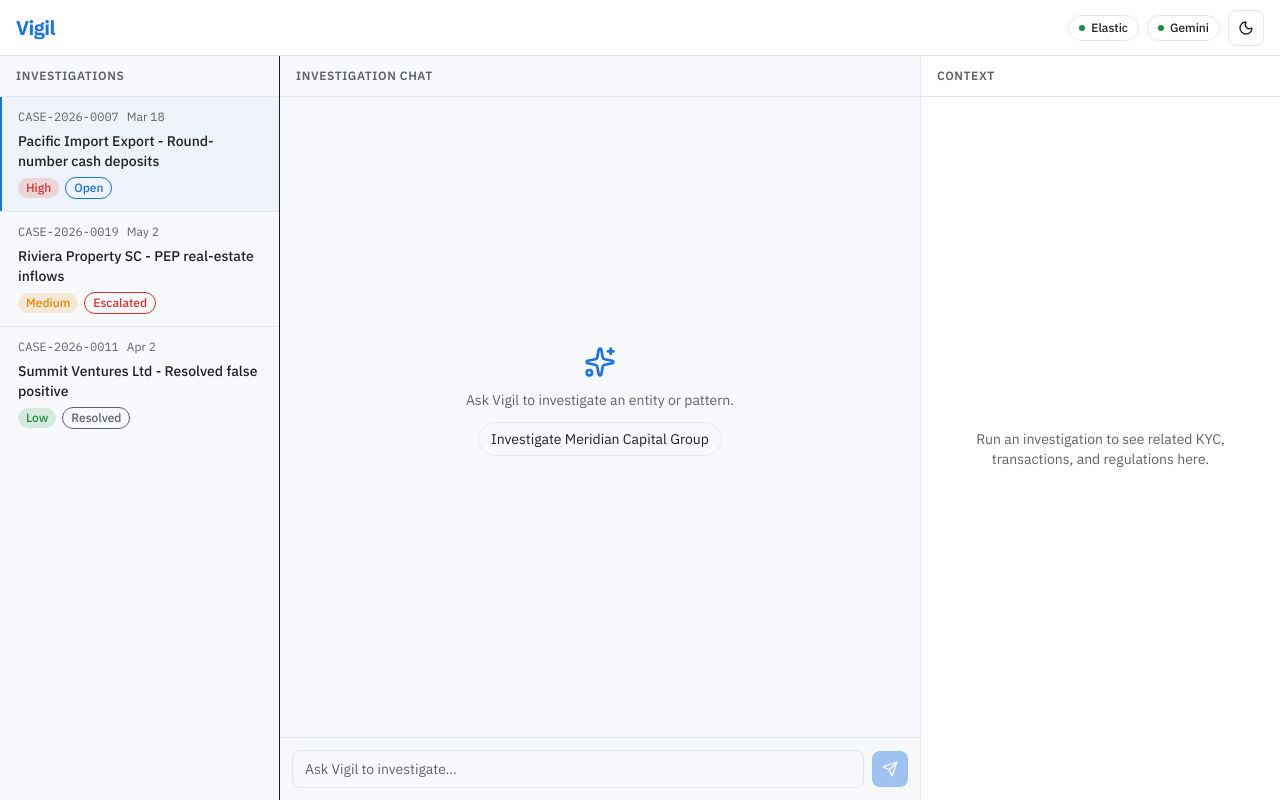
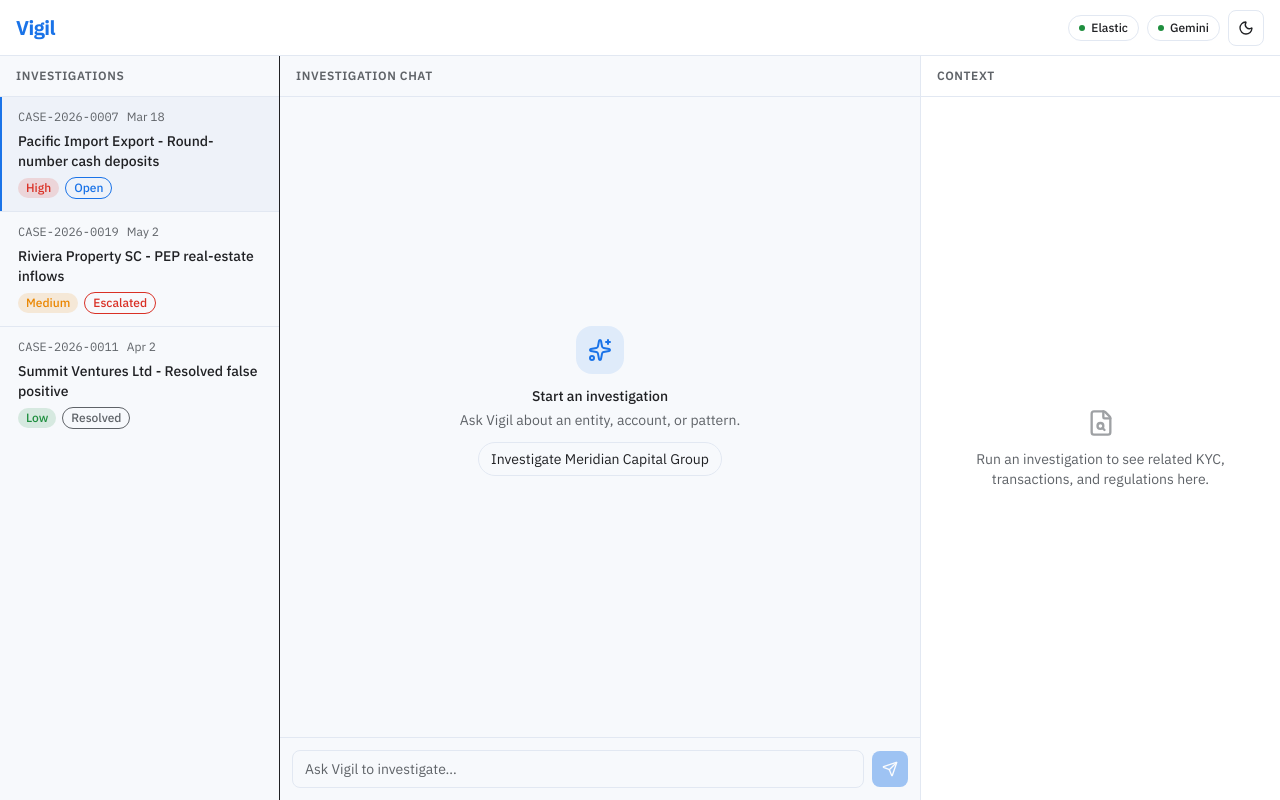
Before and after one commit to ThunderRoar/Vigil, a Next.js app in the folder frontend/: page / in a window 1280 px wide. Built offline with nearby package versions, Linux system fonts and the light colour scheme.

Commit message:
polish UI

```diff
--- a/frontend/package.json
+++ b/frontend/package.json
@@ -13,7 +13,8 @@
     "next": "16.2.7",
     "next-themes": "^0.4.6",
     "react": "19.2.4",
-    "react-dom": "19.2.4"
+    "react-dom": "19.2.4",
+    "react-markdown": "^10.1.0"
   },
   "devDependencies": {
     "@tailwindcss/postcss": "^4",
--- a/frontend/src/app/globals.css
+++ b/frontend/src/app/globals.css
@@ -51,6 +51,33 @@ body {
   height: 100%;
 }
 
+/* Animations */
+@keyframes fade-in-up {
+  from { opacity: 0; transform: translateY(8px); }
+  to   { opacity: 1; transform: translateY(0); }
+}
+.fade-in-up { animation: fade-in-up 0.35s ease-out both; }
+
+@keyframes highlight-pulse {
+  0%   { background-color: color-mix(in srgb, var(--primary) 22%, transparent); }
+  100% { background-color: transparent; }
+}
+.highlight-pulse { animation: highlight-pulse 2s ease-out; }
+
+/* Micro Interactions */
+* { scrollbar-width: thin; scrollbar-color: var(--border) transparent; }
+::-webkit-scrollbar { width: 8px; height: 8px; }
+::-webkit-scrollbar-track { background: transparent; }
+::-webkit-scrollbar-thumb { background: var(--border); border-radius: 9999px; }
+::-webkit-scrollbar-thumb:hover { background: var(--muted); }
+
+button:focus-visible,
+a:focus-visible,
+input:focus-visible {
+  outline: 2px solid var(--primary);
+  outline-offset: 2px;
+}
+
 body {
   background: var(--background);
   color: var(--foreground);
--- a/frontend/src/components/CaseList.tsx
+++ b/frontend/src/components/CaseList.tsx
@@ -7,10 +7,11 @@ function formatDate(iso: string) {
   return new Date(iso).toLocaleDateString("en-US", { month: "short", day: "numeric" });
 }
 
-export function CaseList({ cases, selectedId, onSelect }: {
+export function CaseList({ cases, selectedId, onSelect, highlightId }: {
   cases: CaseFile[];
   selectedId: string | null;
   onSelect: (id: string) => void;
+  highlightId?: string | null;
 }) {
   return (
     <ul className="divide-y divide-border">
@@ -22,7 +23,7 @@ export function CaseList({ cases, selectedId, onSelect }: {
               onClick={() => onSelect(c.case_id)}
               className={`flex w-full flex-col gap-1.5 border-l-2 px-4 py-3 text-left transition-colors hover:bg-surface-2 ${
                 active ? "border-primary bg-surface-2" : "border-transparent"
-              }`}
+              } ${c.case_id === highlightId ? "highlight-pulse" : ""}`}
             >
               <div className="flex items-center justify-between gap-2">
                 <span className="font-mono text-xs text-muted">{c.case_id}</span>
--- a/frontend/src/components/ChatPanel.tsx
+++ b/frontend/src/components/ChatPanel.tsx
@@ -5,6 +5,7 @@ import { Send, Loader2, Check, Sparkles, Save } from "lucide-react";
 import { mockKyc, mockTransactions, mockRegulations } from "@/lib/mockData";
 import type { InvestigationContext } from "@/components/ContextPanel";
 import type { CaseFile } from "@/lib/types";
+import { Markdown } from "@/components/Markdown";
 
 type ToolCall = { label: string; done: boolean };
 type Msg = {
@@ -30,14 +31,14 @@ const STEPS: { label: string; patch?: InvestigationContext }[] = [
   { label: "Searching regulations (SAR, cross-border)", patch: { regulation: sarReg } },
   { label: "Searching past case files" },
 ];
-const ANSWER = `I investigated Meridian Capital Group (ACC-8891) and found serious red flags:
+const ANSWER = `I investigated **Meridian Capital Group** (\`ACC-8891\`) and found serious red flags:
 
-• Velocity anomaly: 26 wires in two tight bursts (14 on May 15, 12 on Jun 3), totaling $532,500 to Aurora Holdings Ltd (Cyprus).
-• KYC: risk score 78/100, documentation INCOMPLETE.
-• Cross-border transfers to a high-risk jurisdiction.
-• Under the Bank Secrecy Act, this likely meets the threshold for a SAR filing.
+- **Velocity anomaly:** 26 wires in two tight bursts (14 on May 15, 12 on Jun 3), totaling **$532,500** to Aurora Holdings Ltd (Cyprus).
+- **KYC:** risk score **78/100**, documentation **incomplete**.
+- **Cross-border** transfers to a high-risk jurisdiction.
+- Under the **Bank Secrecy Act**, this likely meets the threshold for a **SAR filing**.
 
-Recommendation: escalate for SAR filing, request updated KYC documents, and place enhanced monitoring on ACC-8891.
+**Recommendation:** escalate for SAR filing, request updated KYC documents, and place enhanced monitoring on \`ACC-8891\`.
 
 Would you like me to save a case file?`;
 
@@ -133,15 +134,20 @@ export function ChatPanel({ onContext, onResetContext, onSaveCase }: {
     <div className="flex h-full flex-col">
       {/* message thread */}
       <div className="flex-1 space-y-4 overflow-y-auto p-4">
-        {messages.length === 0 && (
-          <div className="flex h-full flex-col items-center justify-center gap-3 text-center">
-            <Sparkles className="h-8 w-8 text-primary" />
-            <p className="text-sm text-muted">
-              Ask Vigil to investigate an entity or pattern.
-            </p>
+      {messages.length === 0 && (
+          <div className="fade-in-up flex h-full flex-col items-center justify-center gap-3 px-6 text-center">
+            <div className="flex h-12 w-12 items-center justify-center rounded-2xl bg-primary/10">
+              <Sparkles className="h-6 w-6 text-primary" />
+            </div>
+            <div>
+              <p className="text-sm font-medium text-foreground">Start an investigation</p>
+              <p className="mt-1 text-sm text-muted">
+                Ask Vigil about an entity, account, or pattern.
+              </p>
+            </div>
             <button
               onClick={() => send(PROMPT)}
-              className="rounded-full border border-border px-3 py-1.5 text-sm text-foreground transition-colors hover:bg-surface-2"
+              className="rounded-full border border-border px-3 py-1.5 text-sm text-foreground transition-colors hover:border-primary hover:text-primary"
             >
               {PROMPT}
             </button>
@@ -150,19 +156,19 @@ export function ChatPanel({ onContext, onResetContext, onSaveCase }: {
 
         {messages.map((msg) =>
           msg.role === "user" ? (
-            <div key={msg.id} className="flex justify-end">
+            <div key={msg.id} className="flex justify-end fade-in-up">
               <div className="max-w-[80%] rounded-2xl rounded-br-sm bg-primary px-4 py-2 text-sm text-white">
                 {msg.content}
               </div>
             </div>
           ) : (
-            <div key={msg.id} className="flex justify-start">
+            <div key={msg.id} className="flex justify-start fade-in-up">
               <div className="max-w-[85%] space-y-2">
                 {/* tool call indicators */}
                 {msg.tools && msg.tools.length > 0 && (
                   <div className="space-y-1">
                     {msg.tools.map((t, i) => (
-                      <div key={i} className="flex items-center gap-2 text-xs text-muted">
+                      <div key={i} className="flex items-center gap-2 text-xs text-muted fade-in-up">
                         {t.done ? (
                           <Check className="h-3.5 w-3.5 text-success" />
                         ) : (
@@ -175,8 +181,8 @@ export function ChatPanel({ onContext, onResetContext, onSaveCase }: {
                 )}
                 {/* final answer */}
                 {msg.content && (
-                  <div className="whitespace-pre-line rounded-2xl rounded-bl-sm border border-border bg-surface px-4 py-3 text-sm leading-relaxed text-foreground">
-                    {msg.content}
+                  <div className="rounded-2xl rounded-bl-sm border border-border bg-surface px-4 py-3 text-sm text-foreground">
+                    <Markdown>{msg.content}</Markdown>
                   </div>
                 )}
                 {msg.offerSave && (
--- a/frontend/src/components/ContextPanel.tsx
+++ b/frontend/src/components/ContextPanel.tsx
@@ -1,4 +1,5 @@
 import type { KycRecord, Transaction, Regulation, RiskLevel } from "@/lib/types";
+import { FileSearch } from "lucide-react";
 
 // Shared shape for context (UI state not index)
 export type InvestigationContext = {
@@ -30,7 +31,7 @@ function Field({ label, value, alert }: { label: string; value: string; alert?:
 
 function KycCard({ kyc }: { kyc: KycRecord }) {
   return (
-    <div className="space-y-3 rounded-xl border border-border bg-surface p-4">
+    <div className="space-y-3 rounded-xl border border-border bg-surface p-4 fade-in-up">
       <div className="flex items-center justify-between">
         <h3 className="text-sm font-semibold text-foreground">{kyc.customer_name}</h3>
         <span className="font-mono text-xs text-muted">{kyc.account_id}</span>
@@ -64,7 +65,7 @@ function KycCard({ kyc }: { kyc: KycRecord }) {
 function TransactionTable({ transactions }: { transactions: Transaction[] }) {
   const total = transactions.reduce((s, t) => s + t.amount, 0);
   return (
-    <div className="overflow-hidden rounded-xl border border-border bg-surface">
+    <div className="overflow-hidden rounded-xl border border-border bg-surface fade-in-up">
       <div className="flex items-center justify-between border-b border-border px-4 py-2">
         <span className="text-xs font-semibold uppercase tracking-wide text-muted">
           Transactions
@@ -99,7 +100,7 @@ function TransactionTable({ transactions }: { transactions: Transaction[] }) {
 
 function RegulationCard({ regulation }: { regulation: Regulation }) {
   return (
-    <div className="space-y-2 rounded-xl border border-border bg-surface p-4">
+    <div className="space-y-2 rounded-xl border border-border bg-surface p-4 fade-in-up">
       <div className="flex items-center justify-between">
         <span className="text-xs font-semibold text-primary">{regulation.authority}</span>
         <span className="font-mono text-xs text-muted">{regulation.regulation_id}</span>
@@ -114,8 +115,11 @@ export function ContextPanel({ context }: { context: InvestigationContext }) {
   const hasAny = context.kyc || context.transactions || context.regulation;
   if (!hasAny) {
     return (
-      <div className="flex h-full items-center justify-center p-6 text-center text-sm text-muted">
-        Run an investigation to see related KYC, transactions, and regulations here.
+      <div className="flex h-full flex-col items-center justify-center gap-3 px-6 text-center text-muted">
+        <FileSearch className="h-7 w-7 opacity-60" />
+        <p className="text-sm">
+          Run an investigation to see related KYC, transactions, and regulations here.
+        </p>
       </div>
     );
   }
--- a/frontend/src/components/Dashboard.tsx
+++ b/frontend/src/components/Dashboard.tsx
@@ -29,10 +29,13 @@ export function Dashboard() {
     mockCaseFiles[0]?.case_id ?? null
   );
   const [context, setContext] = useState<InvestigationContext>({});
+  const [highlightId, setHighlightId] = useState<string | null>(null);
 
   function addCase(c: CaseFile) {
     setCases((prev) => [c, ...prev]);
     setSelectedId(c.case_id);
+    setHighlightId(c.case_id);
+    setTimeout(() => setHighlightId(null), 2000);
   }
 
   return (
@@ -41,7 +44,7 @@ export function Dashboard() {
 
       <div className="flex min-h-0 flex-1">
         <Panel title="Investigations" className="w-70 shrink-0 border-r border-border-surface">
-          <CaseList cases={cases} selectedId={selectedId} onSelect={setSelectedId} />
+          <CaseList cases={cases} selectedId={selectedId} onSelect={setSelectedId} highlightId={highlightId}/>
         </Panel>
 
         <Panel title="Investigation Chat" className="min-w-0 flex-1">
--- /dev/null
+++ b/frontend/src/components/Markdown.tsx
@@ -0,0 +1,18 @@
+import ReactMarkdown, { type Components } from "react-markdown";
+
+const components: Components = {
+  p: ({ children }) => <p className="mb-2 leading-relaxed last:mb-0">{children}</p>,
+  ul: ({ children }) => (<ul className="mb-2 list-disc space-y-1 pl-5 last:mb-0">{children}</ul>),
+  ol: ({ children }) => (<ol className="mb-2 list-decimal space-y-1 pl-5 last:mb-0">{children}</ol>),
+  li: ({ children }) => <li className="leading-relaxed">{children}</li>,
+  strong: ({ children }) => (<strong className="font-semibold text-foreground">{children}</strong>),
+  h1: ({ children }) => <h3 className="mb-1 mt-3 text-sm font-semibold first:mt-0">{children}</h3>,
+  h2: ({ children }) => <h3 className="mb-1 mt-3 text-sm font-semibold first:mt-0">{children}</h3>,
+  h3: ({ children }) => <h3 className="mb-1 mt-3 text-sm font-semibold first:mt-0">{children}</h3>,
+  code: ({ children }) => (<code className="rounded bg-surface-2 px-1 py-0.5 font-mono text-xs">{children}</code>),
+  a: ({ children, href }) => (<a href={href} className="text-primary underline">{children}</a>)
+};
+
+export function Markdown({ children }: { children: string }) {
+  return <ReactMarkdown components={components}>{children}</ReactMarkdown>;
+}
```
Also changed, not shown: 1 other file (tests, documents, lock files or other folders).
